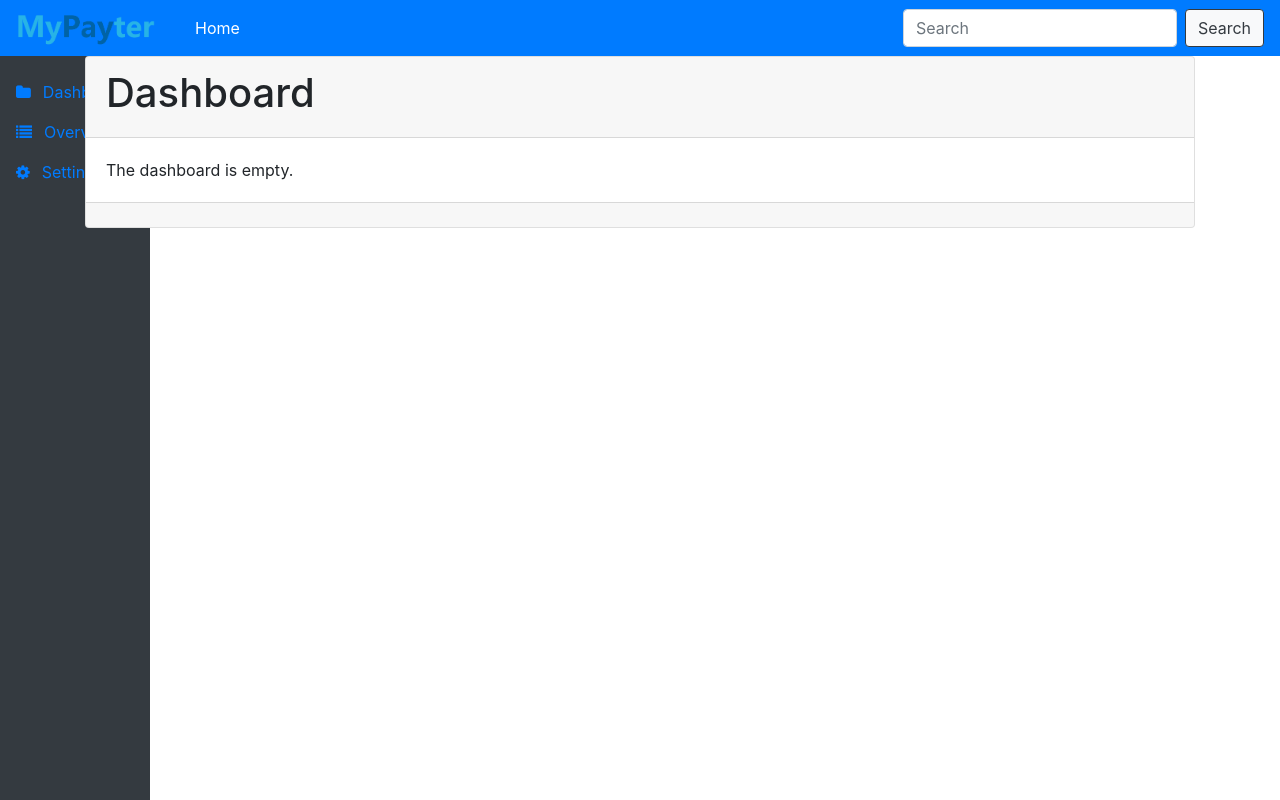
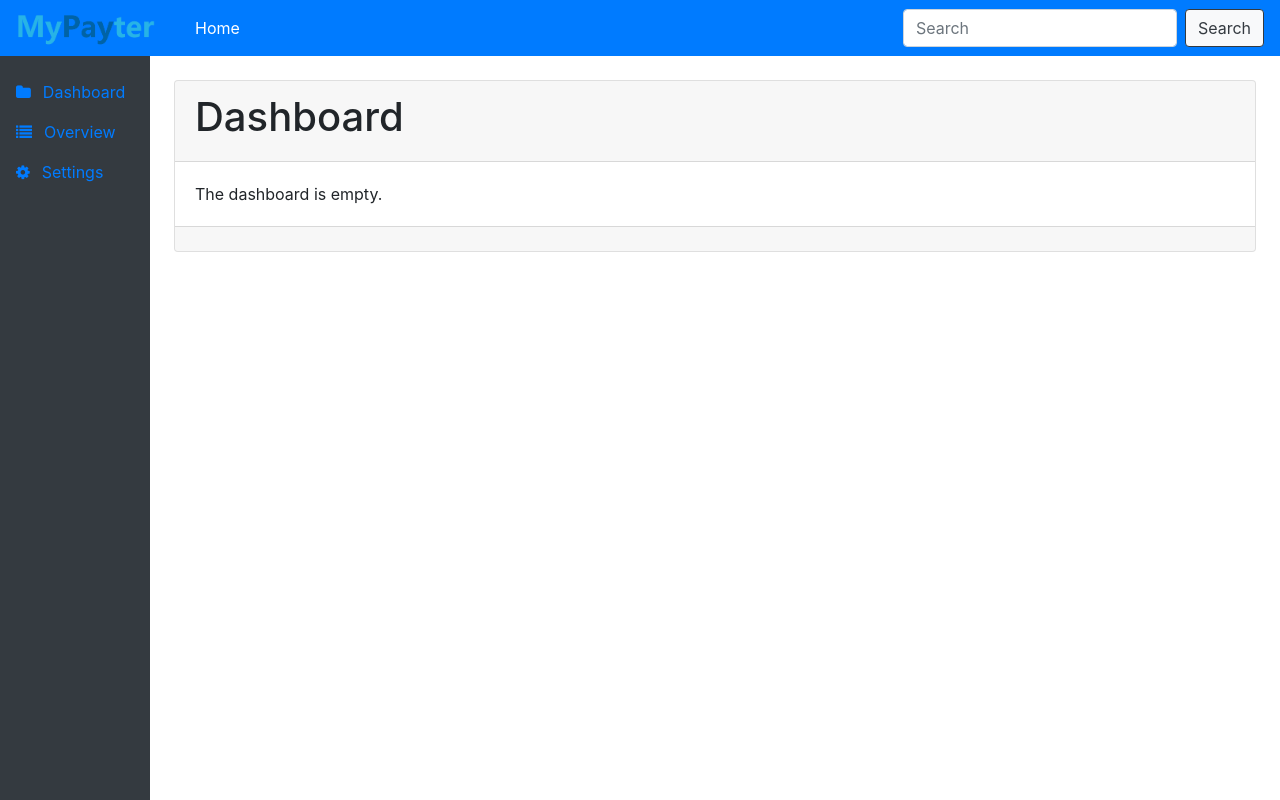
Before and after one commit to samsoedien/payter-ng-sample, an Angular app: page / in a window 1280 px wide. Built offline with nearby package versions, Linux system fonts and the light colour scheme.

Commit message:
completed assignment 2 - card layout

```diff
--- a/src/app/app.component.html
+++ b/src/app/app.component.html
@@ -3,7 +3,7 @@
 </div>
 <div class="body">
   <app-menu></app-menu>
-  <div class="container container-fluid">
+  <div class="card-layout--container">
     <router-outlet></router-outlet>
   </div>
 </div>
--- a/src/scss/custom.scss
+++ b/src/scss/custom.scss
@@ -10,3 +10,9 @@
   min-width: 150px;
   max-width: 250px;
 }
+
+.card-layout--container {
+  width: auto;
+  margin-left: 150px;
+  padding: 24px;
+}
```
Also changed, not shown: 1 other file (tests, documents, lock files or other folders).
